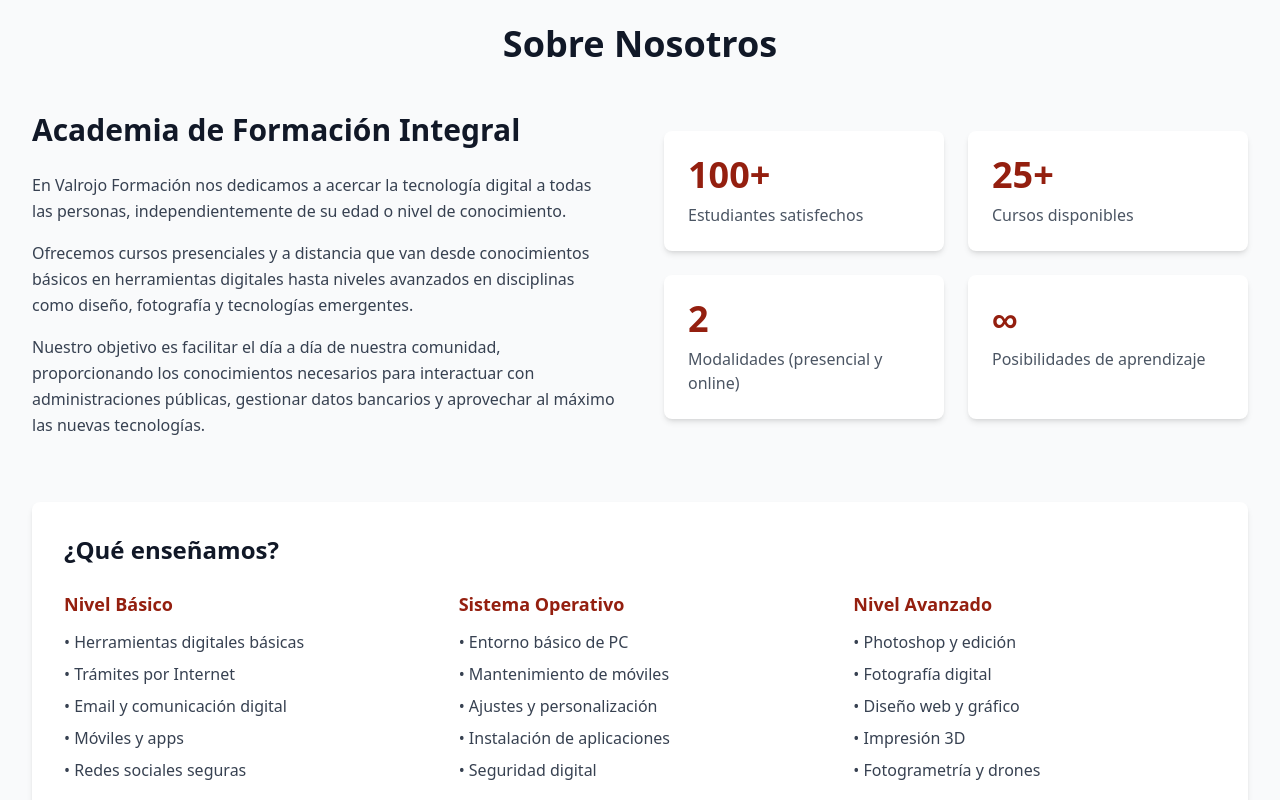
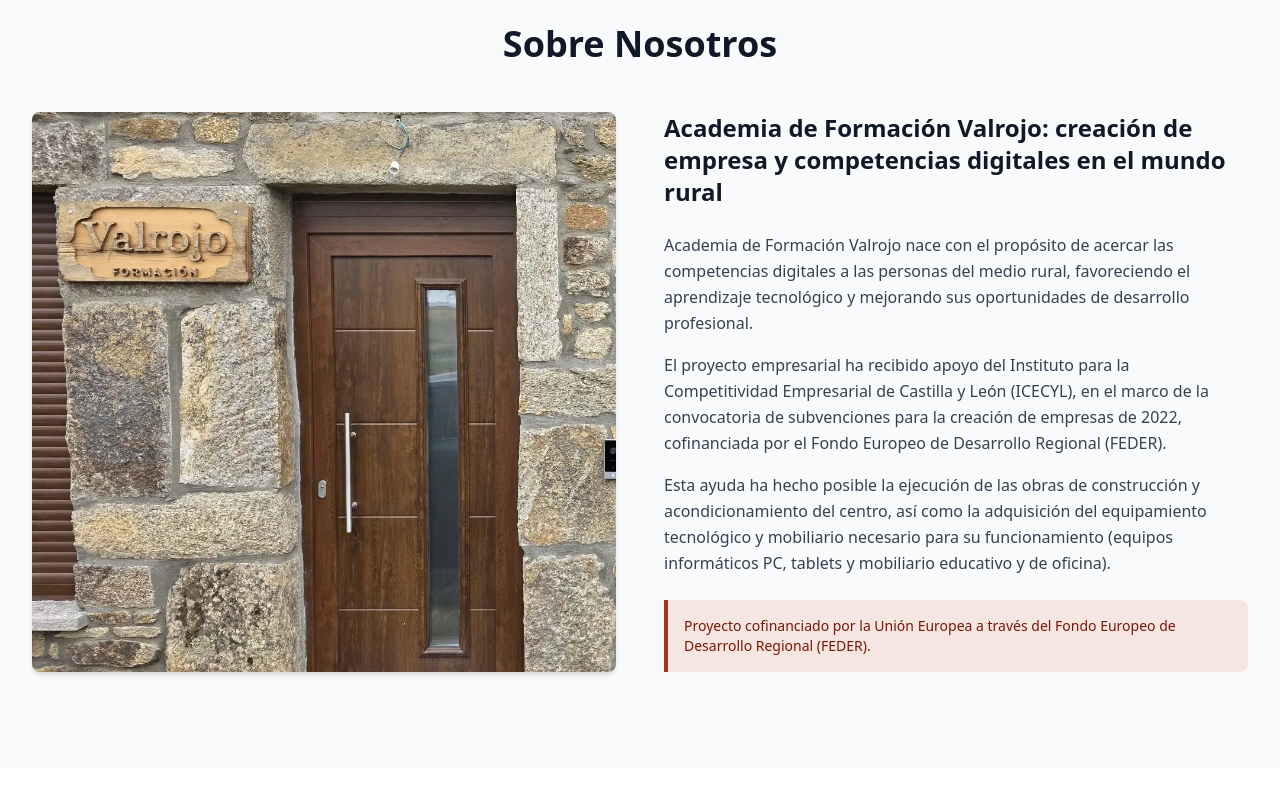
Before and after one commit to ismacodetic/valrojo-formacion, a Next.js app: page / in a window 1280 px wide. Shown: the part 680-1480 px from the top of the page. Built offline with nearby package versions, Linux system fonts and the light colour scheme.

Commit message:
Cartel Fachada

```diff
--- a/components/About.tsx
+++ b/components/About.tsx
@@ -1,83 +1,48 @@
+import Image from 'next/image'
+import fachada from '@/public/images/fachada.webp'
+
 export default function About() {
   return (
     <section id="sobre" className="py-16 md:py-24 bg-gray-50">
       <div className="container-custom">
         <h2 className="section-title">Sobre Nosotros</h2>
 
-        <div className="grid md:grid-cols-2 gap-12 items-center mb-16">
+        <div className="grid md:grid-cols-2 gap-12 items-start">
+          <div className="relative w-full h-64 md:h-full min-h-[400px] rounded-lg overflow-hidden shadow-md">
+            <Image
+              src={fachada}
+              alt="Fachada de la Academia de Formación Valrojo"
+              fill
+              className="object-cover object-left"
+            />
+          </div>
+
           <div>
-            <h3 className="text-3xl font-bold text-gray-900 mb-6">
-              Academia de Formación Integral
+            <h3 className="text-2xl font-bold text-gray-900 mb-6">
+              Academia de Formación Valrojo: creación de empresa y competencias digitales en el mundo rural
             </h3>
             <div className="space-y-4 text-gray-700 leading-relaxed">
               <p>
-                En Valrojo Formación nos dedicamos a acercar la tecnología digital a todas las personas,
-                independientemente de su edad o nivel de conocimiento.
+                Academia de Formación Valrojo nace con el propósito de acercar las competencias digitales
+                a las personas del medio rural, favoreciendo el aprendizaje tecnológico y mejorando sus
+                oportunidades de desarrollo profesional.
               </p>
               <p>
-                Ofrecemos cursos presenciales y a distancia que van desde conocimientos básicos en herramientas
-                digitales hasta niveles avanzados en disciplinas como diseño, fotografía y tecnologías emergentes.
+                El proyecto empresarial ha recibido apoyo del Instituto para la Competitividad Empresarial
+                de Castilla y León (ICECYL), en el marco de la convocatoria de subvenciones para la creación
+                de empresas de 2022, cofinanciada por el Fondo Europeo de Desarrollo Regional (FEDER).
               </p>
               <p>
-                Nuestro objetivo es facilitar el día a día de nuestra comunidad, proporcionando
-                los conocimientos necesarios para interactuar con administraciones públicas, gestionar
-                datos bancarios y aprovechar al máximo las nuevas tecnologías.
+                Esta ayuda ha hecho posible la ejecución de las obras de construcción y acondicionamiento
+                del centro, así como la adquisición del equipamiento tecnológico y mobiliario necesario
+                para su funcionamiento (equipos informáticos PC, tablets y mobiliario educativo y de oficina).
               </p>
             </div>
-          </div>
 
-          <div className="grid grid-cols-2 gap-6">
-            <div className="bg-white p-6 rounded-lg shadow-md">
-              <div className="text-4xl font-bold text-primary-600 mb-2">100+</div>
-              <p className="text-gray-600">Estudiantes satisfechos</p>
-            </div>
-            <div className="bg-white p-6 rounded-lg shadow-md">
-              <div className="text-4xl font-bold text-primary-600 mb-2">25+</div>
-              <p className="text-gray-600">Cursos disponibles</p>
-            </div>
-            <div className="bg-white p-6 rounded-lg shadow-md">
-              <div className="text-4xl font-bold text-primary-600 mb-2">2</div>
-              <p className="text-gray-600">Modalidades (presencial y online)</p>
-            </div>
-            <div className="bg-white p-6 rounded-lg shadow-md">
-              <div className="text-4xl font-bold text-primary-600 mb-2">∞</div>
-              <p className="text-gray-600">Posibilidades de aprendizaje</p>
-            </div>
-          </div>
-        </div>
-
-        <div className="bg-white p-8 rounded-lg shadow-md">
-          <h3 className="text-2xl font-bold text-gray-900 mb-6">¿Qué enseñamos?</h3>
-          <div className="grid md:grid-cols-3 gap-8">
-            <div>
-              <h4 className="text-lg font-semibold text-primary-600 mb-3">Nivel Básico</h4>
-              <ul className="text-gray-700 space-y-2">
-                <li>• Herramientas digitales básicas</li>
-                <li>• Trámites por Internet</li>
-                <li>• Email y comunicación digital</li>
-                <li>• Móviles y apps</li>
-                <li>• Redes sociales seguras</li>
-              </ul>
-            </div>
-            <div>
-              <h4 className="text-lg font-semibold text-primary-600 mb-3">Sistema Operativo</h4>
-              <ul className="text-gray-700 space-y-2">
-                <li>• Entorno básico de PC</li>
-                <li>• Mantenimiento de móviles</li>
-                <li>• Ajustes y personalización</li>
-                <li>• Instalación de aplicaciones</li>
-                <li>• Seguridad digital</li>
-              </ul>
-            </div>
-            <div>
-              <h4 className="text-lg font-semibold text-primary-600 mb-3">Nivel Avanzado</h4>
-              <ul className="text-gray-700 space-y-2">
-                <li>• Photoshop y edición</li>
-                <li>• Fotografía digital</li>
-                <li>• Diseño web y gráfico</li>
-                <li>• Impresión 3D</li>
-                <li>• Fotogrametría y drones</li>
-              </ul>
+            <div className="mt-6 p-4 bg-primary-50 border-l-4 border-primary-500 rounded-r-lg">
+              <p className="text-sm text-primary-700 font-medium">
+                Proyecto cofinanciado por la Unión Europea a través del Fondo Europeo de Desarrollo Regional (FEDER).
+              </p>
             </div>
           </div>
         </div>
```
